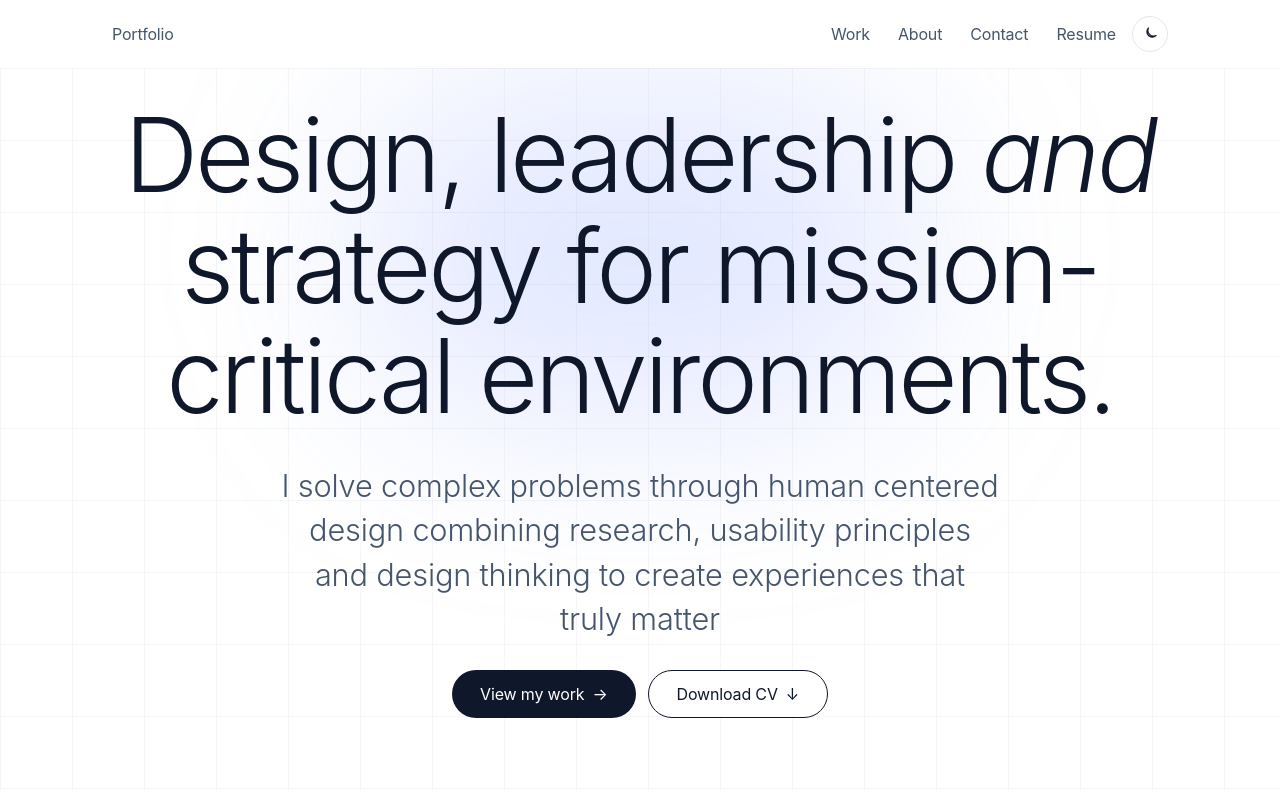
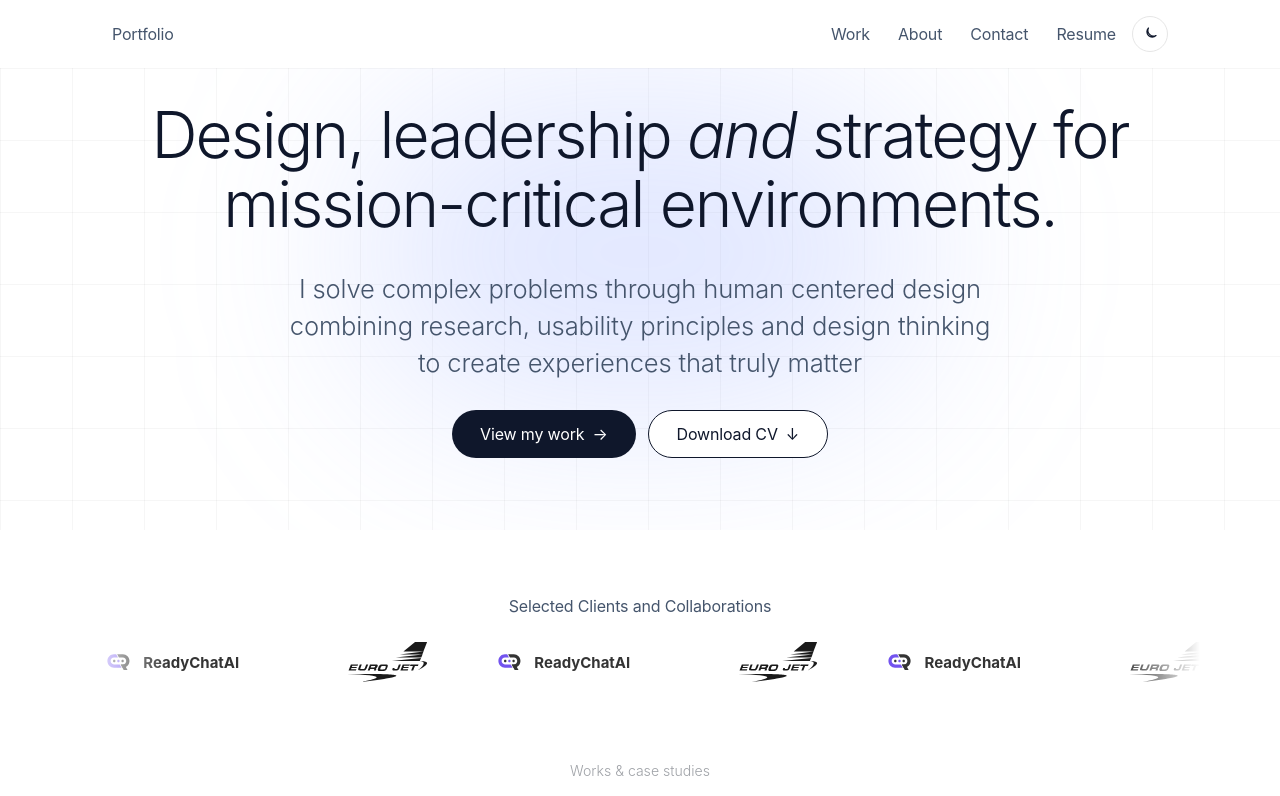
Before and after one commit to Hassan-byte-svg/portfolio-website, a React (Vite) app: page / in a window 1280 px wide. Shown: the top 796 px of the page. Built offline with nearby package versions, Linux system fonts and the light colour scheme.

Commit message:
Set hero type to 70px and 26px.

```diff
--- a/src/index.css
+++ b/src/index.css
@@ -54,7 +54,7 @@ body {
 
 .heading-main {
   color: var(--color-ink);
-  font-size: clamp(40px, 8vw, 120px);
+  font-size: clamp(36px, 5vw, 70px);
   font-weight: 300;
   letter-spacing: -0.03em;
   line-height: 1.08;
@@ -70,7 +70,7 @@ body {
 
 .heading-sub {
   color: var(--color-muted);
-  font-size: clamp(18px, 2.4vw, 32px);
+  font-size: clamp(16px, 2vw, 26px);
   font-weight: 300;
   line-height: 1.45;
 }
```
